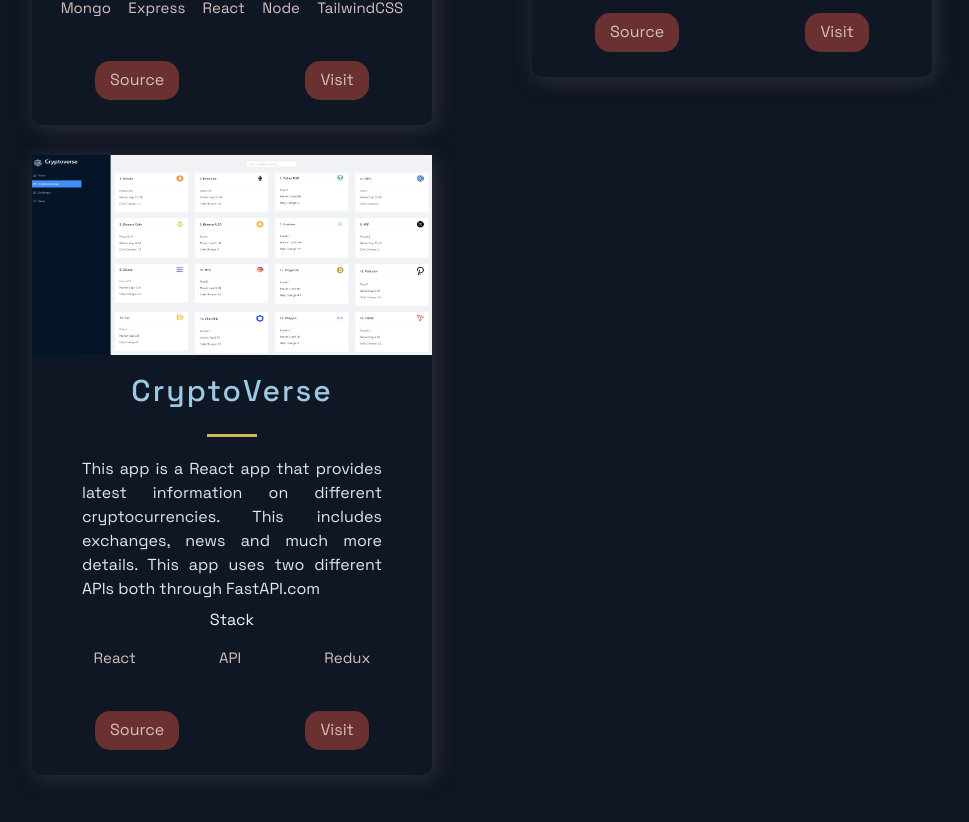
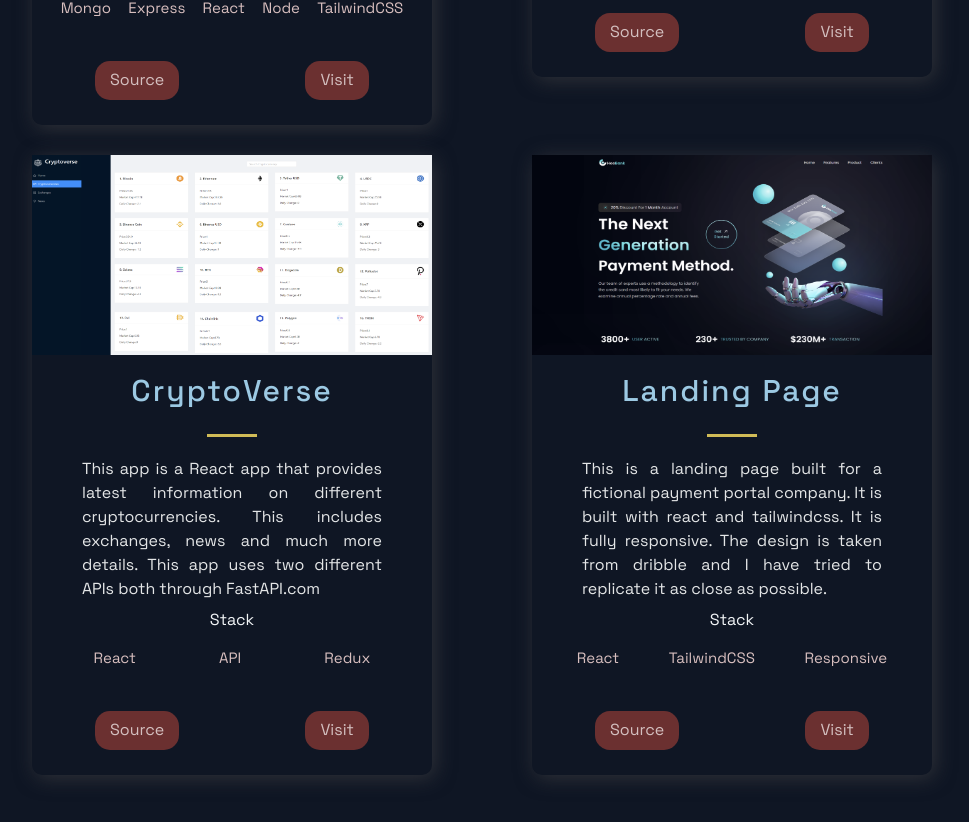
Before and after one commit to sagarsubedi/portfolio_next, a Next.js app: page / in a window 1280 px wide. Shown: the part 1458-2280 px from the top of the page, without its empty margins (158-1127 px from the left). Built offline with nearby package versions, Linux system fonts and the light colour scheme.

Commit message:
feat: added new project data

```diff
--- a/src/constants/constants.js
+++ b/src/constants/constants.js
@@ -25,6 +25,15 @@ export const projects = [
     source: 'https://github.com/sagarsubedi/crypto-app',
     visit: 'https://cryptoapp.sagarsubedi.com',
     id: 2,
+  },
+  {
+    title: 'Landing Page',
+    description: "This is a landing page built for a fictional payment portal company. It is built with react and tailwindcss. It is fully responsive. The design is taken from dribble and I have tried to replicate it as close as possible.",
+    image: '/images/landingpage.png',
+    tags: ['React', 'TailwindCSS', 'Responsive'],
+    source: 'https://github.com/sagarsubedi/landing_page',
+    visit: 'https://landingpage.sagarsubedi.com',
+    id:3,
   }
 ];
 
```
